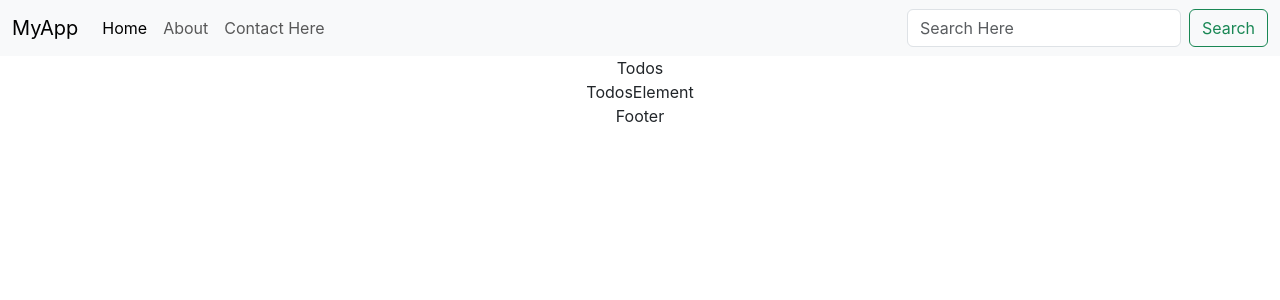
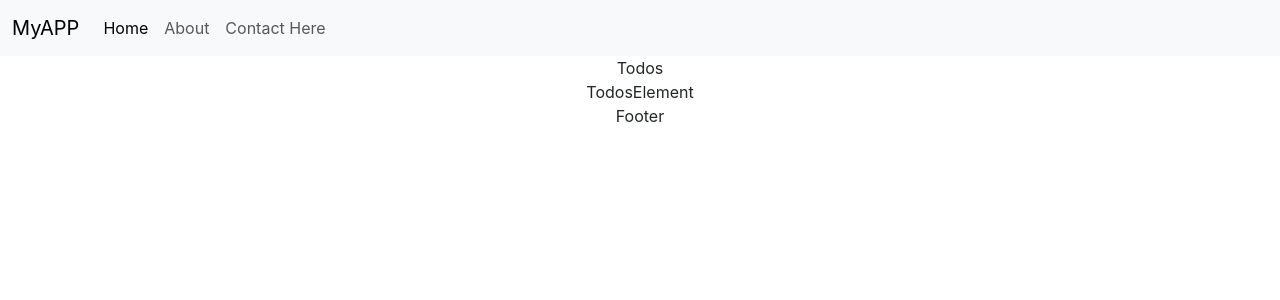
Before and after one commit to jaideepjaison/React_Todos, a React (Create React App) app: page / in a window 1280 px wide. Shown: the top 300 px of the page. Built offline with nearby package versions, Linux system fonts and the light colour scheme.

Commit message:
Prpos Added

```diff
--- a/src/App.js
+++ b/src/App.js
@@ -9,7 +9,7 @@ function App() {
     <div className="App">
 
 
-     <Header />
+     <Header title="MyAPP" searchbar={false}/>
      <Todos></Todos>
      <TodosElement></TodosElement>
      <Footer />
--- a/src/MyComponent/Header.js
+++ b/src/MyComponent/Header.js
@@ -1,10 +1,11 @@
 import React from 'react'
+import PropTypes from 'prop-types'
 //higit
-export default function Header() {
+export default function Header(propes) {
   return (
     <nav class="navbar navbar-expand-lg bg-body-tertiary">
   <div class="container-fluid">
-    <a class="navbar-brand" href="#jaison_branch">MyApp</a>
+    <a class="navbar-brand" href="#jaison_branch">{propes.title}</a>
     <button class="navbar-toggler" type="button" data-bs-toggle="collapse" data-bs-target="#navbarSupportedContent" aria-controls="navbarSupportedContent" aria-expanded="false" aria-label="Toggle navigation">
       <span class="navbar-toggler-icon"></span>
     </button>
@@ -21,12 +22,17 @@ export default function Header() {
           <a class="nav-link">Contact Here</a>
         </li>
       </ul>
-      <form class="d-flex" role="search">
+
+      {propes.searchbar ?<form class="d-flex" role="search">
         <input class="form-control me-2" type="search" placeholder="Search Here" aria-label="Search" />
         <button class="btn btn-outline-success" type="submit">Search</button>
-      </form>
+      </form> : ""}
     </div>
   </div>
 </nav>
   )
 }
+Header.defaultProps={
+  title: "Test App"
+
+}
```
